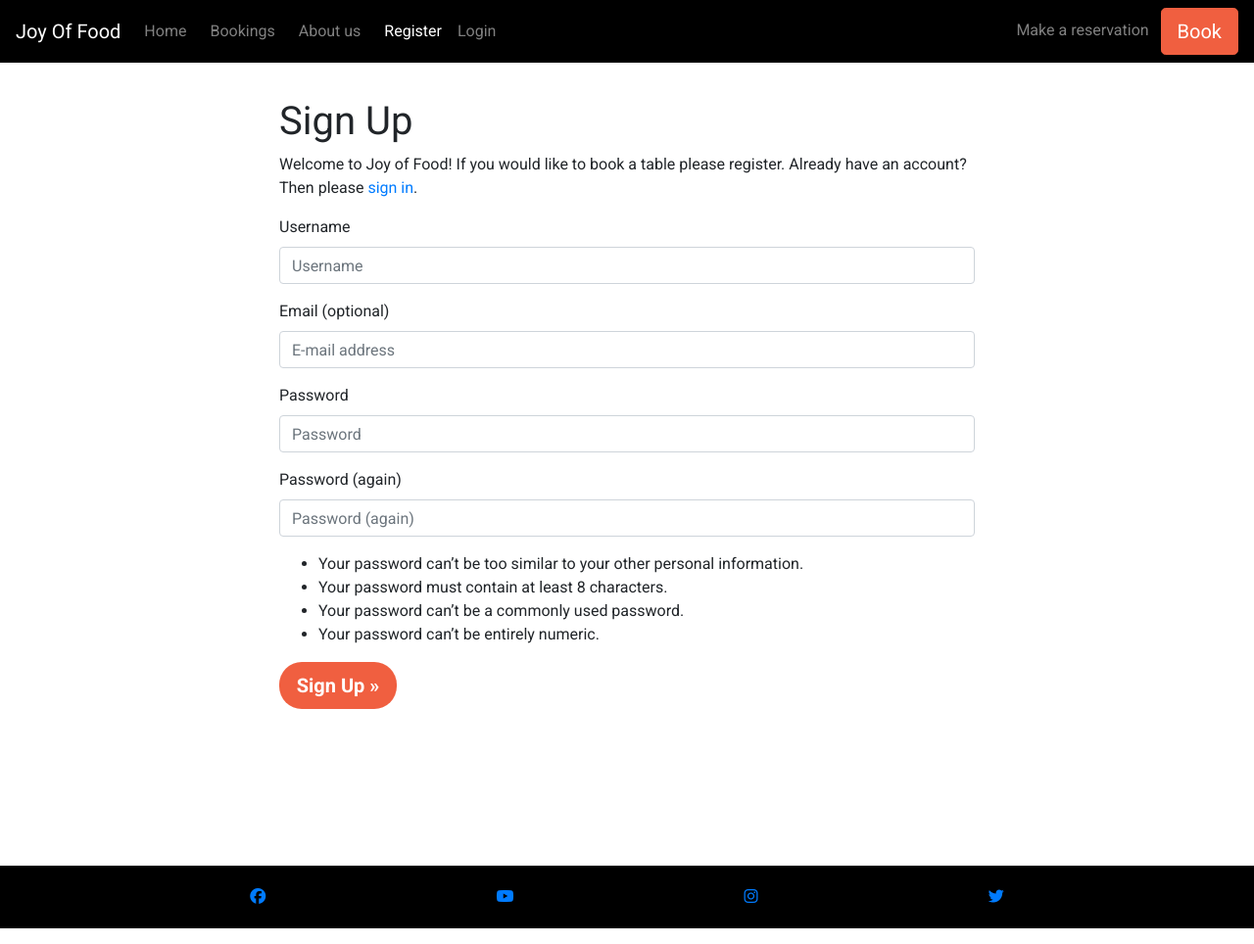
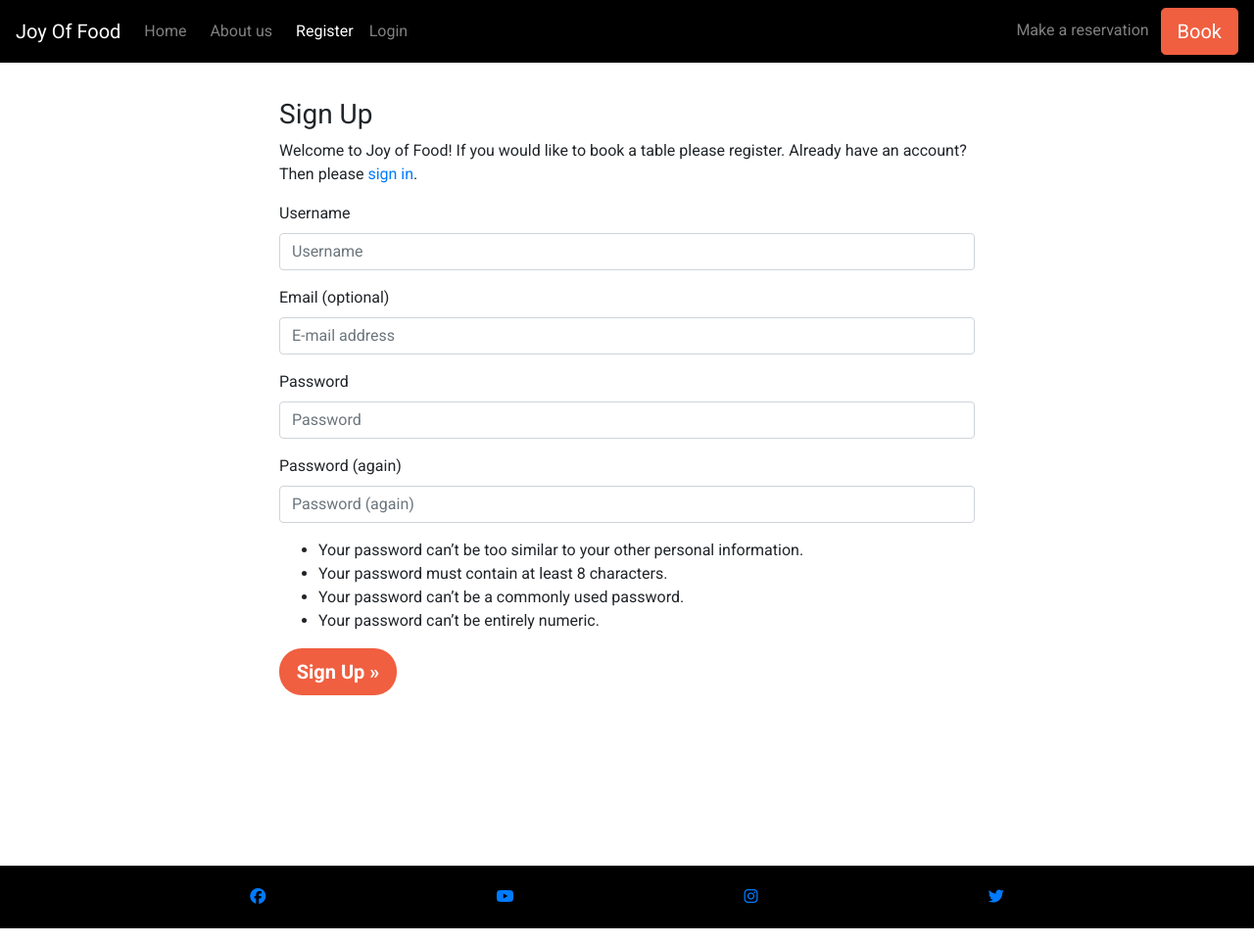
Before and after one commit to Maadajibao/Project-4-Joy-Of-Food, a Django app: page /accounts/signup/ in a window 1280 px wide. Shown: the whole page at 98% size. Run offline with Django 4.2, Linux system fonts and the light colour scheme; some libraries are stand-ins or nearby versions.

Commit message:
Finished styling login/signup and made bookings.html hidden until user is loged in

```diff
--- a/book_food/views.py
+++ b/book_food/views.py
@@ -74,3 +74,6 @@ def cancel_reservation(request, reservation_id):
 # Render about us page
 def about(request):
     return render(request, 'about.html')
+
+def booking_view(request):
+    return render(request, 'base.html', {'user': request.user})
--- a/static/css/style.css
+++ b/static/css/style.css
@@ -220,7 +220,7 @@ body {
 
 /*Log in and sigh up containers*/
 
-.signup-container {
+.log_sign-container {
     height: 100vh;
     margin-top: 20px;
 
--- a/templates/account/logout.html
+++ b/templates/account/logout.html
@@ -5,7 +5,7 @@
 {% block head_title %}{% trans "Sign Out" %}{% endblock %}
 
 {% block content %}
-<div class="container main-container">
+<div class="container main-container log_sign-container">
     <div class="row">
         <div class="col-md-8 mt-3 offset-md-2">
             <h3>{% trans "Sign Out" %}</h3>
@@ -21,7 +21,7 @@
                 {% if redirect_field_value %}
                 <input type="hidden" name="{{ redirect_field_name }}" value="{{ redirect_field_value }}" />
                 {% endif %}
-                <button class="btn btn-signup right" type="submit">{% trans 'Sign Out' %}</button>
+                <button class="btn btn-lg btn--cta1 btn--red1" type="submit">{% trans 'Sign Out' %}</button>
             </form>
         </div>
     </div>
--- a/templates/account/signup.html
+++ b/templates/account/signup.html
@@ -6,10 +6,10 @@
 
 {% block content %}
 <div class="container">
-  <div class="signup-container">
+  <div class="log_sign-container">
     <div class="row">
       <div class="col-md-8 mt-3 offset-md-2">
-        <h1>{% trans "Sign Up" %}</h1>
+        <h3>{% trans "Sign Up" %}</h3>
 
           <p>{% blocktrans %}Welcome to Joy of Food! If you would like to book a table please register. Already have an account? Then please <a href="{{ login_url }}">sign in</a>.{% endblocktrans %}</p>
 
--- a/templates/base.html
+++ b/templates/base.html
@@ -38,7 +38,9 @@
             <div class="collapse navbar-collapse" id="navbarNavDropdown">
                 <ul class="navbar-nav mr-auto">
                     <li class="nav-item mr-2 {% if request.path == home_url %}active{% endif %}"><a href="/" class="nav-link">Home</a></li>
+                    {% if user.is_authenticated %}
                     <li class="nav-item mr-2"><a href="{% url 'bookings' %}" class="nav-link">Bookings</a></li>
+                    {% endif %}
                     <li class="nav-item mr-2"><a href="/about" class="nav-link">About us</a></li>
 
                     {% if user.is_authenticated %}
```
Also changed, not shown: templates/account/login.html (+3 -4 lines).
